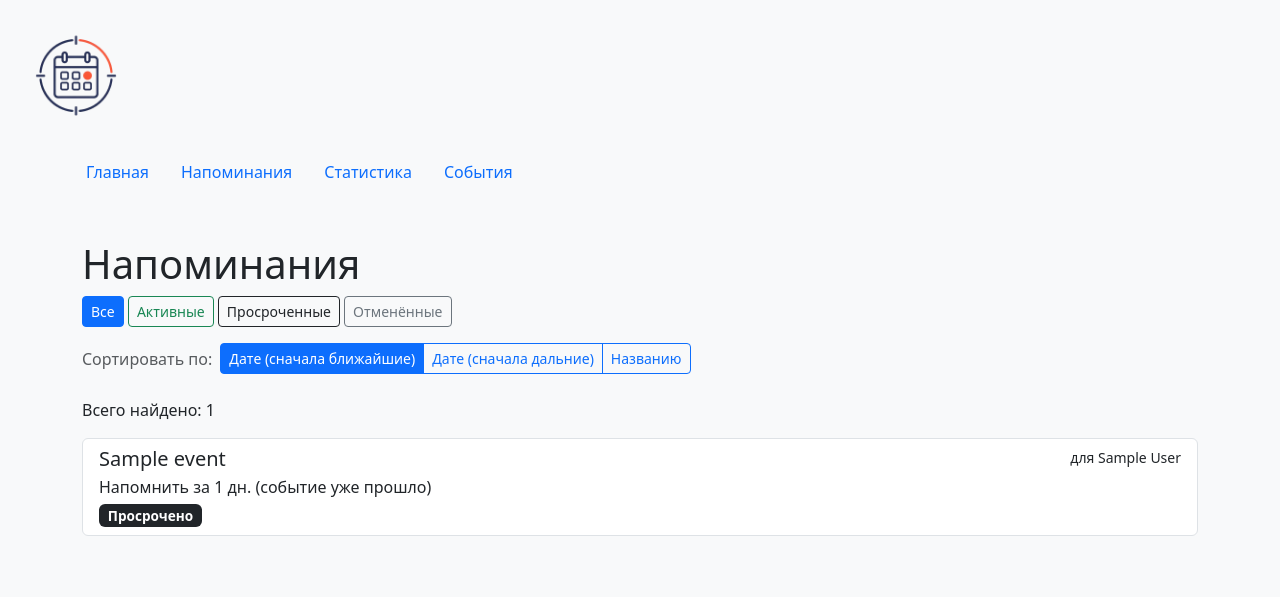
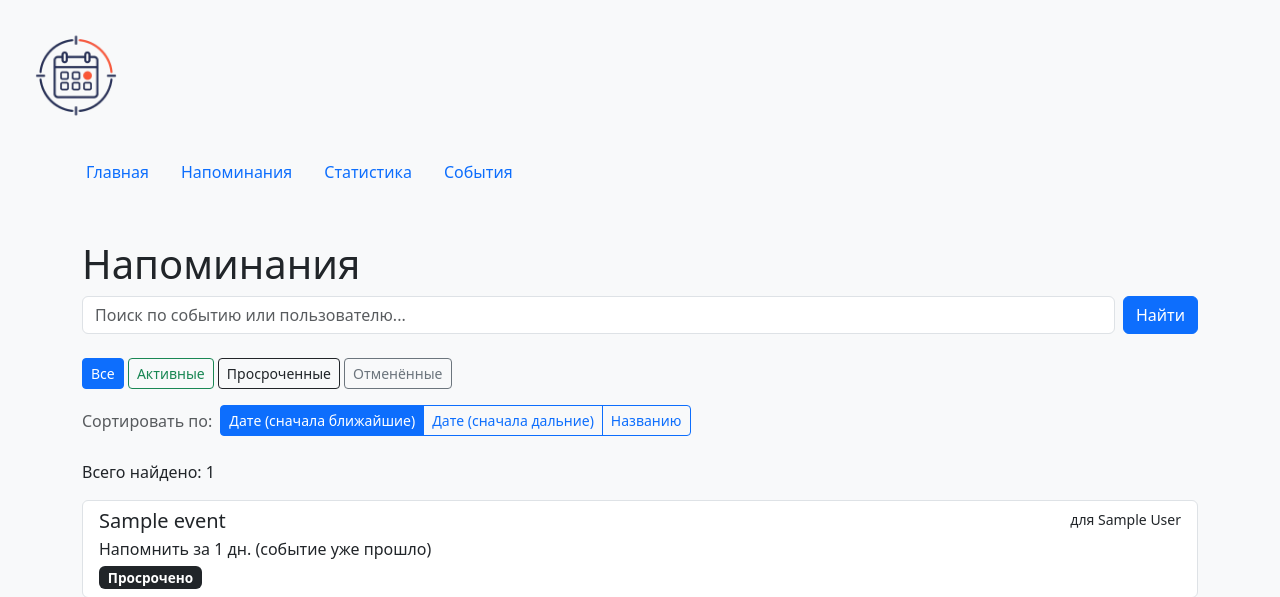
Before and after one commit to 6vi6-vi/important-dates-tracker, a Django app: page /reminders/ in a window 1280 px wide. Shown: the top 597 px of the page. Run offline with Django 5.2, Linux system fonts and the light colour scheme; tables that the repository leaves empty hold one stand-in row (values such as "Sample post").

Commit message:
ПР9: добавлен поиск напоминаний

```diff
--- a/events/templates/events/event_list.html
+++ b/events/templates/events/event_list.html
@@ -23,7 +23,7 @@
             <div class="col-md-2 d-flex">
                 <button type="submit" class="btn btn-primary me-2 flex-grow-1">Найти</button>
                 {% if search_query or show_past == '1' %}
-                    <a href="{% url 'events:list' %}" class="btn btn-outline-secondary" title="Сбросить">X</a>
+                    <a href="?filter={{ filter_type }}&sort={{ sort }}" class="btn btn-outline-secondary ms-2">Сбросить</a>
                 {% endif %}
             </div>
         </div>
--- a/reminders/templates/reminders/reminder_list.html
+++ b/reminders/templates/reminders/reminder_list.html
@@ -7,19 +7,30 @@
 {% block content %}
     <h1>Напоминания</h1>
 
+    <form method="get" class="mb-4 d-flex">
+        <input type="text" name="q" class="form-control me-2" placeholder="Поиск по событию или пользователю..." value="{{ search_query }}">
+        <input type="hidden" name="filter" value="{{ filter_type }}">
+        <input type="hidden" name="sort" value="{{ sort }}">
+
+        <button type="submit" class="btn btn-primary">Найти</button>
+        {% if search_query %}
+            <a href="?filter={{ filter_type }}&sort={{ sort }}" class="btn btn-outline-secondary ms-2">Сбросить</a>
+        {% endif %}
+    </form>
+
     <div class="mb-3">
-        <a href="?filter=all&sort={{ sort }}" class="btn btn-sm {% if filter_type == 'all' %}btn-primary{% else %}btn-outline-primary{% endif %}">Все</a>
-        <a href="?filter=active&sort={{ sort }}" class="btn btn-sm {% if filter_type == 'active' %}btn-success{% else %}btn-outline-success{% endif %}">Активные</a>
-        <a href="?filter=past&sort={{ sort }}" class="btn btn-sm {% if filter_type == 'past' %}btn-dark{% else %}btn-outline-dark{% endif %}">Просроченные</a>
-        <a href="?filter=inactive&sort={{ sort }}" class="btn btn-sm {% if filter_type == 'inactive' %}btn-secondary{% else %}btn-outline-secondary{% endif %}">Отменённые</a>
+        <a href="?filter=all&sort={{ sort }}&q={{ search_query }}" class="btn btn-sm {% if filter_type == 'all' %}btn-primary{% else %}btn-outline-primary{% endif %}">Все</a>
+        <a href="?filter=active&sort={{ sort }}&q={{ search_query }}" class="btn btn-sm {% if filter_type == 'active' %}btn-success{% else %}btn-outline-success{% endif %}">Активные</a>
+        <a href="?filter=past&sort={{ sort }}&q={{ search_query }}" class="btn btn-sm {% if filter_type == 'past' %}btn-dark{% else %}btn-outline-dark{% endif %}">Просроченные</a>
+        <a href="?filter=inactive&sort={{ sort }}&q={{ search_query }}" class="btn btn-sm {% if filter_type == 'inactive' %}btn-secondary{% else %}btn-outline-secondary{% endif %}">Отменённые</a>
     </div>
 
     <div class="mb-4 d-flex align-items-center">
         <span class="me-2 text-muted">Сортировать по:</span>
         <div class="btn-group btn-group-sm">
-            <a href="?filter={{ filter_type }}&sort=date" class="btn {% if sort == 'date' %}btn-primary{% else %}btn-outline-primary{% endif %}">Дате (сначала ближайшие)</a>
-            <a href="?filter={{ filter_type }}&sort=date_desc" class="btn {% if sort == 'date_desc' %}btn-primary{% else %}btn-outline-primary{% endif %}">Дате (сначала дальние)</a>
-            <a href="?filter={{ filter_type }}&sort=title" class="btn {% if sort == 'title' %}btn-primary{% else %}btn-outline-primary{% endif %}">Названию</a>
+            <a href="?filter={{ filter_type }}&sort=date&q={{ search_query }}" class="btn {% if sort == 'date' %}btn-primary{% else %}btn-outline-primary{% endif %}">Дате (сначала ближайшие)</a>
+            <a href="?filter={{ filter_type }}&sort=date_desc&q={{ search_query }}" class="btn {% if sort == 'date_desc' %}btn-primary{% else %}btn-outline-primary{% endif %}">Дате (сначала дальние)</a>
+            <a href="?filter={{ filter_type }}&sort=title&q={{ search_query }}" class="btn {% if sort == 'title' %}btn-primary{% else %}btn-outline-primary{% endif %}">Названию</a>
         </div>
     </div>
 
@@ -29,7 +40,7 @@
         {% for reminder in reminders %}
             {% include "reminders/includes/reminder_card.html" %}
         {% empty %}
-            <p>Напоминаний нет.</p>
+            <p>Напоминаний не найдено.</p>
         {% endfor %}
     </div>
 
@@ -38,7 +49,7 @@
         <ul class="pagination justify-content-center">
             {% if page_obj.has_previous %}
                 <li class="page-item">
-                    <a class="page-link" href="?filter={{ filter_type }}&sort={{ sort }}&page={{ page_obj.previous_page_number }}">Назад</a>
+                    <a class="page-link" href="?filter={{ filter_type }}&sort={{ sort }}&q={{ search_query }}&page={{ page_obj.previous_page_number }}">Назад</a>
                 </li>
             {% else %}
                 <li class="page-item disabled"><span class="page-link">Назад</span></li>
@@ -49,14 +60,14 @@
                     <li class="page-item active"><span class="page-link">{{ page_number }}</span></li>
                 {% else %}
                     <li class="page-item">
-                        <a class="page-link" href="?filter={{ filter_type }}&sort={{ sort }}&page={{ page_number }}">{{ page_number }}</a>
+                        <a class="page-link" href="?filter={{ filter_type }}&sort={{ sort }}&q={{ search_query }}&page={{ page_number }}">{{ page_number }}</a>
                     </li>
                 {% endif %}
             {% endfor %}
 
             {% if page_obj.has_next %}
                 <li class="page-item">
-                    <a class="page-link" href="?filter={{ filter_type }}&sort={{ sort }}&page={{ page_obj.next_page_number }}">Далее</a>
+                    <a class="page-link" href="?filter={{ filter_type }}&sort={{ sort }}&q={{ search_query }}&page={{ page_obj.next_page_number }}">Далее</a>
                 </li>
             {% else %}
                 <li class="page-item disabled"><span class="page-link">Далее</span></li>
--- a/reminders/views.py
+++ b/reminders/views.py
@@ -1,5 +1,6 @@
 from datetime import date
 from django.core.paginator import Paginator
+from django.db.models import Q
 from django.db.models import Count
 from django.shortcuts import get_object_or_404, render
 from reminders.models import Reminder
@@ -9,14 +10,22 @@ from users.models import User
 def reminders(request):
     filter_type = request.GET.get("filter", "all")
     sort = request.GET.get("sort", "date")
+    query = request.GET.get("q", "").strip()
     queryset = Reminder.objects.select_related("event", "user")
     today = date.today()
+
     if filter_type == "active":
         queryset = queryset.filter(is_active=True, event__event_date__gte=today)
     elif filter_type == "past":
         queryset = queryset.filter(event__event_date__lt=today)
     elif filter_type == "inactive":
         queryset = queryset.filter(is_active=False)
+
+    if query:
+        queryset = queryset.filter(
+            Q(event__title__icontains=query) | Q(user__name__icontains=query)
+        )
+
     if sort == "title":
         queryset = queryset.order_by("event__title")
     elif sort == "date_desc":
@@ -39,6 +48,7 @@ def reminders(request):
         "page_obj": page_obj,
         "filter_type": filter_type,
         "sort": sort,
+        "search_query": query,
     })
 
 
```
